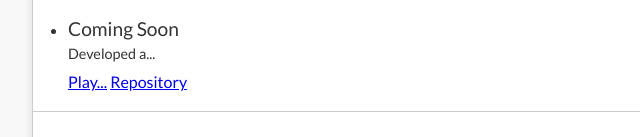
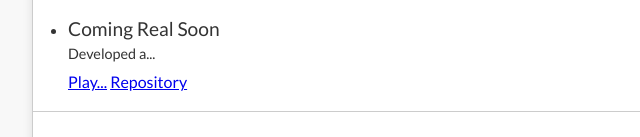
Before and after one commit to kkkarira/aws1, a plain HTML site: page index.html in a window 1280 px wide. Shown: the part 663-800 px from the top of the page, 207-847 px from the left. Drawn offline with Linux system fonts and the light colour scheme; no server answers.

```diff
--- a/index.html
+++ b/index.html
@@ -49,7 +49,7 @@
                     </div>
                 </li>
                 <li class="project-li">
-                    <h2>Coming Soon</h2>
+                    <h2>Coming Real Soon</h2>
                     <p class="project-font">Developed a...</p>
                     <div class="project-buttons">
                         <a href="https://github.com/kkkarira" class="project-button" target="_blank">Play...</a>
```
